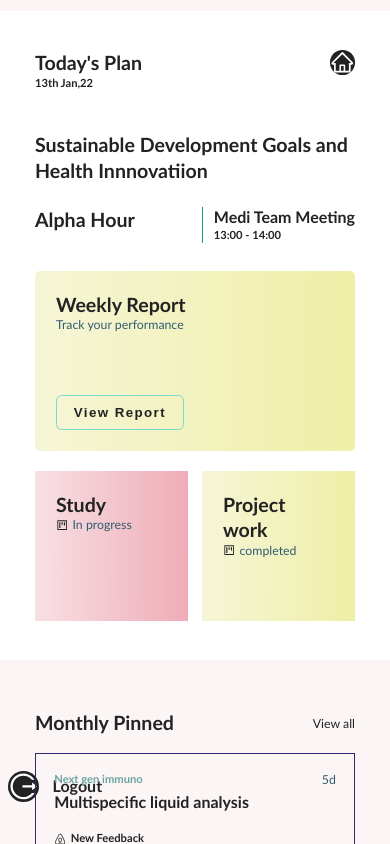
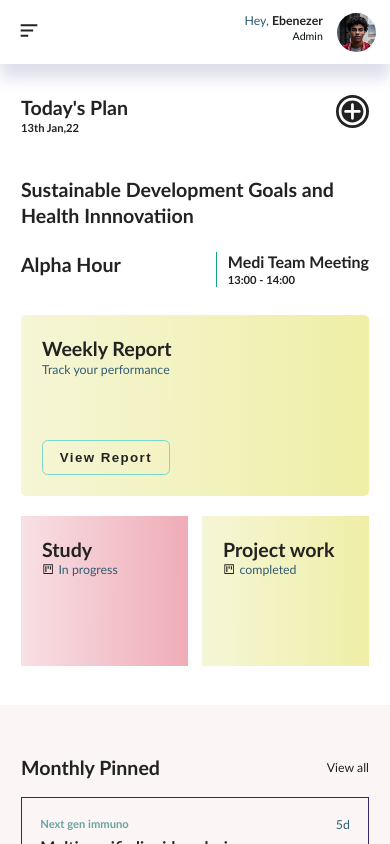
Before and after one commit to MrEben/To-Do-App, a React (Vite) app: page / in a window 390 px wide. Shown: the top 844 px of the page. Built offline with nearby package versions, Linux system fonts and the light colour scheme.

Commit message:
updated page title,navbar,added context

```diff
--- a/index.html
+++ b/index.html
@@ -4,7 +4,7 @@
     <meta charset="UTF-8" />
     <link rel="icon" type="image/svg+xml" href="/vite.svg" />
     <meta name="viewport" content="width=device-width, initial-scale=1.0" />
-    <title>Vite + React</title>
+    <title>To Do App</title>
   </head>
   <body>
     <div id="root"></div>
--- a/src/App.jsx
+++ b/src/App.jsx
@@ -1,12 +1,18 @@
 import React from 'react';
 import Dashboard from './pages/Dashboard/Dashboard';
 import SideBar from './pages/Navbar/SideBar';
+import TopNav from './pages/Navbar/TopNav';
+import { AppProvider } from './components/context';
+
 function App() {
   return (
-    <div className="app">
-      <SideBar />
-      <Dashboard />
-    </div>
+    <AppProvider>
+      <div className="app">
+        <SideBar />
+        <Dashboard />
+        <TopNav />
+      </div>
+    </AppProvider>
   );
 }
 
--- /dev/null
+++ b/src/components/context.jsx
@@ -0,0 +1,29 @@
+import React, { useState, useContext } from 'react';
+const AppContext = React.createContext();
+
+const AppProvider = ({ children }) => {
+  const [isSidebarOpen, setIsSidebarOpen] = useState(false);
+  const openSidebar = () => {
+    setIsSidebarOpen(true);
+  };
+  const closeSidebar = () => {
+    setIsSidebarOpen(false);
+  };
+
+  return (
+    <AppContext.Provider
+      value={{
+        isSidebarOpen,
+        openSidebar,
+        closeSidebar,
+      }}
+    >
+      {children}
+    </AppContext.Provider>
+  );
+};
+export const useGlobalContext = () => {
+  return useContext(AppContext);
+};
+
+export { AppContext, AppProvider };
--- a/src/pages/Dashboard/Today.jsx
+++ b/src/pages/Dashboard/Today.jsx
@@ -1,5 +1,5 @@
 import React from 'react';
-import { AiOutlineHome } from 'react-icons/ai';
+import { CgAdd } from 'react-icons/cg';
 import Card from '../../UI/card';
 import { AiOutlineProject } from 'react-icons/ai';
 const Today = () => {
@@ -11,7 +11,7 @@ const Today = () => {
             <h2>Today's Plan</h2>
             <h4>13th Jan,22</h4>
           </div>
-          <AiOutlineHome />
+          <CgAdd />
         </div>
         <div className="main-plan">
           <h2>Sustainable Development Goals and Health Innnovatiion</h2>
--- a/src/pages/Dashboard/dashboard.css
+++ b/src/pages/Dashboard/dashboard.css
@@ -18,7 +18,7 @@
 .today-container .today-head svg {
   background: var(--clr-black);
   color: var(--clr-white);
-  font-size: 2em;
+  font-size: 2.67em;
   border-radius: 50%;
   cursor: pointer;
 }
@@ -75,8 +75,18 @@
   flex-wrap: wrap;
   gap: 2rem;
 }
-
+@media screen and (max-width: 1024px) {
+.monthly-goals,.today-container {
+  padding: 2.8rem 1.5rem;
+}
+.dashboard-layout {
+  left: 17vw;
+}
+}
 @media screen and (max-width: 768px) {
+  .today-container{
+    margin-top: 4rem;
+  }
   .dashboard-layout {
     width: 100%;
     left: 0;
--- a/src/pages/Navbar/SideBar.jsx
+++ b/src/pages/Navbar/SideBar.jsx
@@ -1,9 +1,20 @@
 import React from 'react';
-import { AiOutlineClose, AiFillCaretDown,AiOutlineLogout,AiOutlineProject,AiOutlineSchedule } from 'react-icons/ai';
+import {
+  AiOutlineClose,
+  AiOutlineSetting,
+  AiFillCaretDown,
+  AiOutlineLogout,
+  AiOutlineProject,
+  AiOutlineSchedule,
+  AiOutlineDashboard,
+} from 'react-icons/ai';
+import { useGlobalContext } from '../../components/context';
 import './navbar.css';
 const SideBar = () => {
+  const { isSidebarOpen, closeSidebar } = useGlobalContext();
+
   return (
-    <aside>
+    <aside className={isSidebarOpen ? 'activeAside' : ''}>
       <div className="top">
         <div className="logo">
           <span>e</span>
@@ -11,13 +22,13 @@ const SideBar = () => {
             Busy<span className="danger">Dev</span>
           </h2>
         </div>
-        <div className="close">
+        <div className="close" onClick={closeSidebar}>
           <AiOutlineClose />
         </div>
       </div>
       <div className="sidebar">
-        <a href="#">
-          <AiOutlineClose />
+        <a href="#" className="activenav">
+          <AiOutlineDashboard />
           <h3>Dashboard</h3>
         </a>
         <a href="#">
@@ -46,7 +57,7 @@ const SideBar = () => {
           </ul>
         </a>
         <a href="#">
-          <AiOutlineClose />
+          <AiOutlineSetting />
           <h3>Settings</h3>
         </a>
         <a href="#">
--- a/src/pages/Navbar/TopNav.jsx
+++ b/src/pages/Navbar/TopNav.jsx
@@ -0,0 +1,33 @@
+import React from 'react'
+import { BiMenuAltLeft } from 'react-icons/bi';
+import Img from '../../assets/avatar3.jpg';
+import { useGlobalContext } from '../../components/context';
+
+const TopNav = () => {
+  const { openSidebar } = useGlobalContext();
+
+  return (
+    <>
+      <div className="right">
+        <div className="top">
+          <div id="menu-btn" className="menu-btn" onClick={openSidebar}>
+            <BiMenuAltLeft />
+          </div>
+          <div className="profile">
+            <div className="info">
+              <p>
+                Hey, <b>Ebenezer</b>
+              </p>
+              <small className="text-muted">Admin</small>
+            </div>
+            <div className="profile-photo">
+              <img src={Img} alt="not seen" />
+            </div>
+          </div>
+        </div>
+      </div>
+    </>
+  );
+}
+
+export default TopNav
--- a/src/pages/Navbar/User.jsx
+++ b/src/pages/Navbar/User.jsx
@@ -1,11 +1,22 @@
 import React from 'react';
-
+import Img from '../../assets/avatar3.jpg';
+import {FaUser} from 'react-icons/fa'
 const User = () => {
   return (
-    <div>
-      Lorem, ipsum dolor sit amet consectetur adipisicing elit. Cumque vitae
-      consequuntur quidem explicabo repellat nihil?
-    </div>
+    <>
+      <div className="app-user">
+        <div className="user-img">
+          <img src={Img} alt="user" />
+        </div>
+        <div className="user-details">
+          <h3>Dr. Riddle</h3>
+          <h4>Scientist</h4>
+        </div>
+        <div className="schedule-event">
+          <FaUser />
+        </div>
+      </div>
+    </>
   );
 };
 
--- a/src/pages/Navbar/navbar.css
+++ b/src/pages/Navbar/navbar.css
@@ -3,6 +3,7 @@ aside {
   position: fixed;
   width: 10%;
   padding-top: 2rem;
+  transition: var(--transition);
 }
 aside .top {
   display: flex;
@@ -21,6 +22,7 @@ aside .top .logo svg {
 }
 aside .close {
   display: none;
+  cursor: pointer;
 }
 aside .close svg {
   width: 25px;
@@ -35,9 +37,23 @@ aside .sidebar a {
   display: flex;
   gap: 1rem;
   align-items: center;
+  padding: 0.4rem;
+  border-radius: var(--radius);
+  transition: var(--transition);
 }
-aside .sidebar a svg{
-    font-size: 1.2em;
+.activenav {
+  background: var(--clr-pink);
+}
+
+aside .sidebar a:hover {
+  background: var(--clr-pink);
+  margin-left: 1rem;
+}
+aside .sidebar a:hover svg{
+  color: var(--clr-primary-8);
+}
+aside .sidebar a svg {
+  font-size: 1.2em;
 }
 aside .sidebar a:nth-child(3) {
   display: grid;
@@ -55,8 +71,11 @@ aside .sidebar a:nth-child(3) ul {
 }
 aside .sidebar a:nth-child(3) ul li {
   font-size: 1.2em;
+  display: none;
+  align-items: center;
+}
+.displayscheduled {
   display: flex;
-  align-items: center;
 }
 aside .sidebar a:last-child {
   position: absolute;
@@ -68,3 +87,116 @@ aside .sidebar a:last-child svg {
   font-size: 2.5em;
   border-radius: 50%;
 }
+.app-user {
+  border-left: 0.5px solid var(--clr-primary-8);
+  padding: 1rem;
+  display: flex;
+  flex-direction: column;
+  align-items: center;
+  position: fixed;
+  right: 0;
+  width: 8rem;
+  height: 100vh;
+}
+.app-user .user-img img {
+  width: 50px;
+  height: auto;
+  border-radius: 50%;
+}
+.app-user .user-details {
+  text-align: center;
+  margin-top: 1.5rem;
+}
+.app-user .user-details h4 {
+  color: var(--clr-primary-3);
+}
+.app-user .schedule-event {
+  position: absolute;
+  bottom: 3rem;
+}
+.app-user .schedule-event svg {
+  font-size: 2em;
+}
+.right .top {
+  display: none;
+}
+.right .top .menu-btn {
+  display: none;
+}
+
+.right .top .profile {
+  display: flex;
+  gap: 0.7rem;
+  text-align: right;
+}
+@media screen and (max-width: 1024px) {
+  aside{
+    width: 10rem;
+  }
+  .app-user{
+    width: 7rem;
+  }
+}
+@media screen and (max-width: 768px) {
+  aside {
+    z-index: 999;
+    background: var(--clr-white);
+    width: 15rem;
+    padding: 1.5rem 1.2rem;
+    margin-left: -0.8rem;
+    left: -100%;
+  }
+  .activeAside {
+    left: 0;
+  }
+  aside .sidebar a:last-child {
+    bottom: 7rem;
+  }
+  aside .close {
+    display: block;
+  }
+  .app-user {
+    display: none;
+  }
+  .right {
+    width: 94%;
+    margin: 0 auto 4rem;
+  }
+  .right .top {
+    display: flex;
+    justify-content: end;
+    gap: 2rem;
+    position: fixed;
+    left: 0;
+    top: 0;
+    width: 100%;
+    background: var(--clr-white);
+    align-items: center;
+    padding: 0 0.8rem;
+    height: 4.6rem;
+    margin: 0;
+    z-index: 2;
+    box-shadow: 0 1rem 1rem var(--color-info-light);
+  }
+
+  /* .right .profile .info {
+    display: none;
+  } */
+  .right .top .menu-btn {
+    display: inline-block;
+    position: absolute;
+    left: 1rem;
+    cursor: pointer;
+  }
+  .right .top .menu-btn svg {
+    color: var(--clr-black);
+    width: 30px;
+    height: 25px;
+  }
+  .right .top .profile{
+    position: absolute;
+    right: 1rem;
+    display: flex;
+    gap: 1rem;
+  }
+}
```
Also changed, not shown: src/assets/avatar3.jpg (added).
